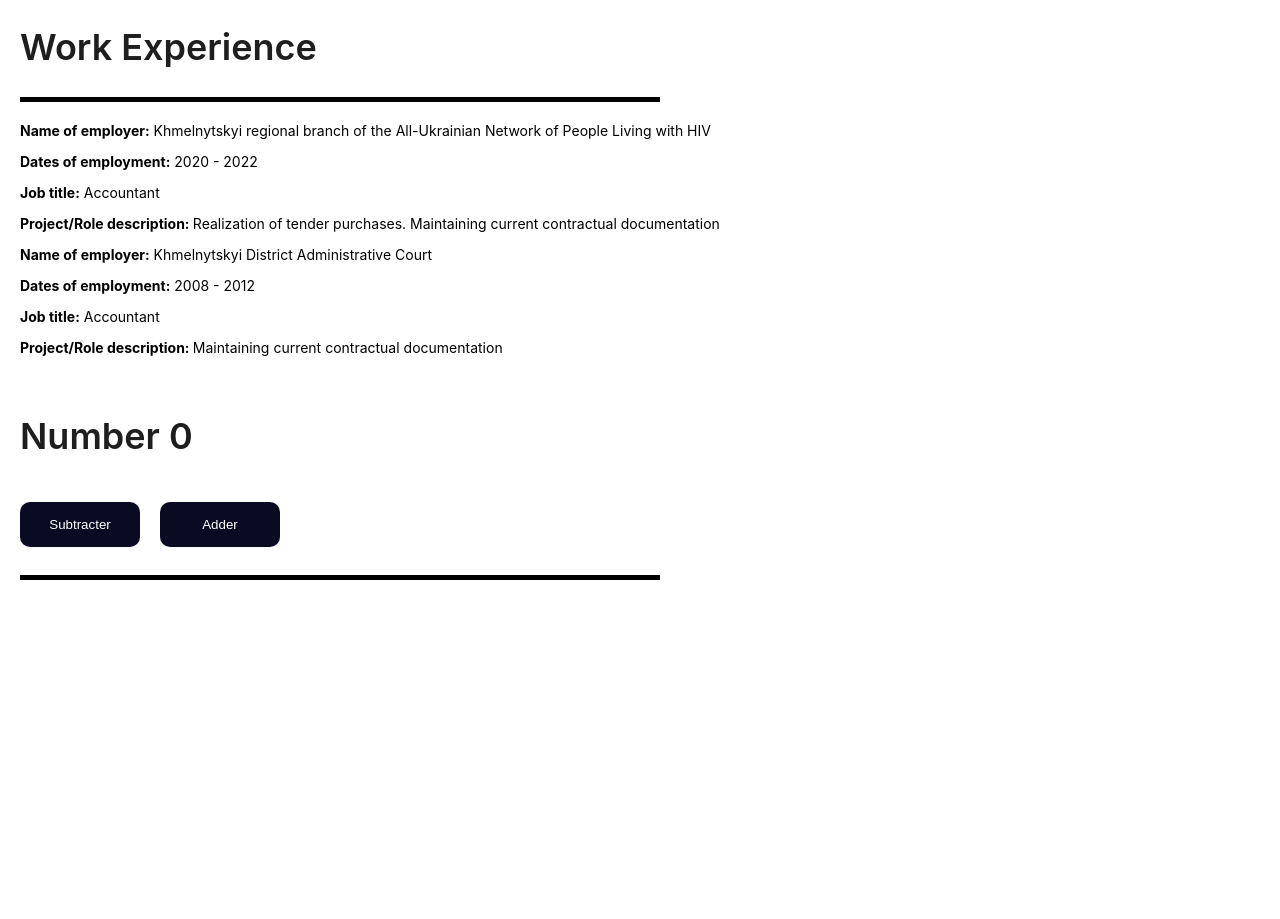
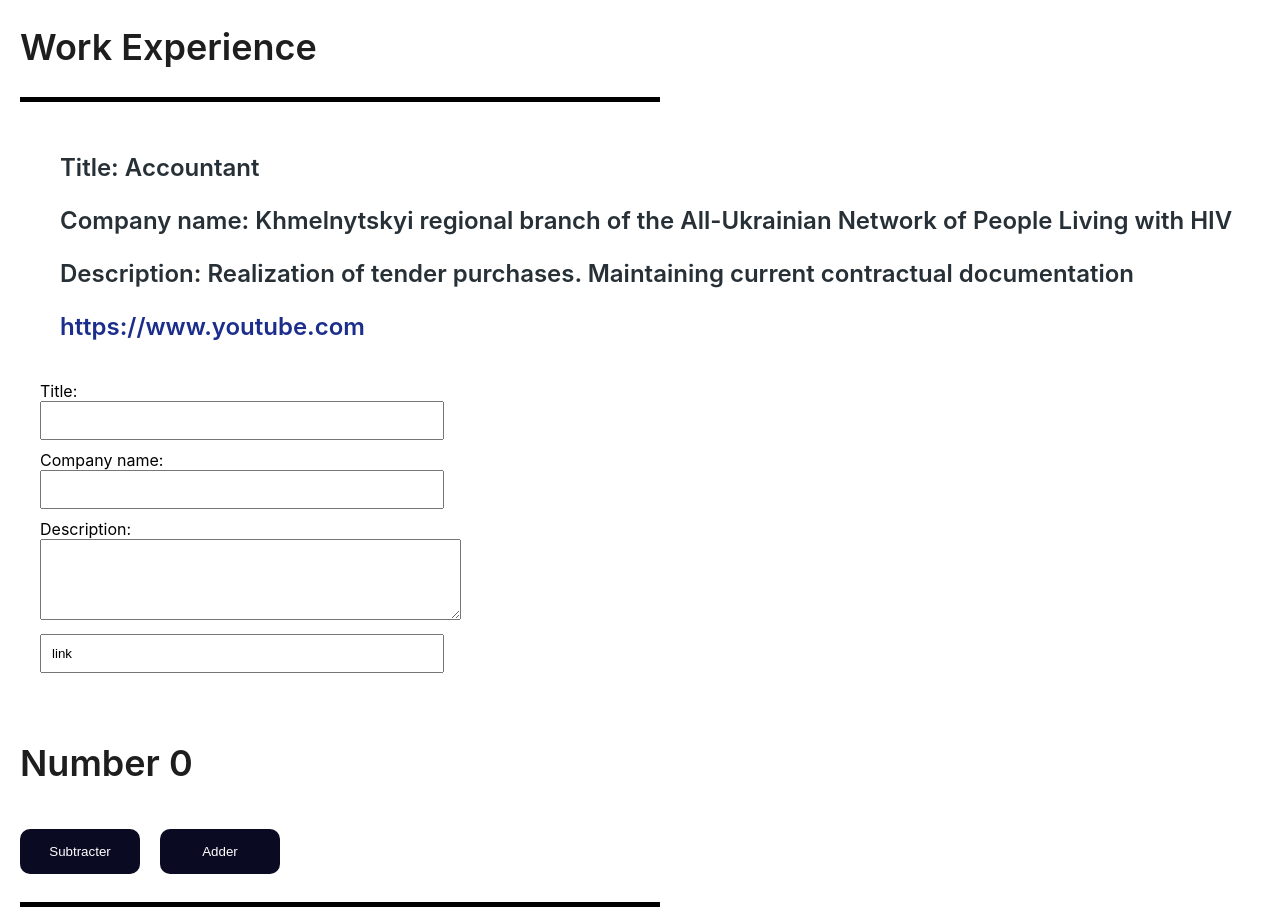
Before and after one commit to Sveta2808/React_HW-36, a React (Create React App) app in the folder my-react/: page / in a window 1280 px wide. Shown: the part 840-1759 px from the top of the page. Before the commit the page ends 1440 px from the top, so only its background shows below. Built offline with nearby package versions, Linux system fonts and the light colour scheme.

Commit message:
form added

```diff
--- a/my-react/src/App.css
+++ b/my-react/src/App.css
@@ -1,6 +1,17 @@
 .App {
   text-align: left;
 
+}
+
+input {
+  width: 380px;
+  padding: 10px;
+  margin-bottom: 10px;
+
+}
+
+textarea{
+  margin-bottom: 10px;
 }
 
 .my_photo {
@@ -71,3 +82,7 @@
   min-width: 120px;
   margin-right: 20px;
 }
+
+.form {
+  margin: 40px;
+}
--- a/my-react/src/App.js
+++ b/my-react/src/App.js
@@ -5,7 +5,17 @@ import { ContInfo } from './components/ContInfo';
 import { My_Photo } from './components/Photo';
 import MyImg from './images/photo.jpg';
 import { Counter } from './components/Counter';
+import {Form} from './components/Form';
 
+const initialExperience = [
+  {
+    id: 1,
+    title: 'Accountant',
+    name: 'Khmelnytskyi regional branch of the All-Ukrainian Network of People Living with HIV',
+    description:'Realization of tender purchases. Maintaining current contractual documentation',
+    link: 'https://www.youtube.com'
+  }
+]
 
 function App() {
   return (
@@ -13,7 +23,8 @@ function App() {
 
       <My_Photo img={MyImg} />
       <ContInfo />
-      <Experience />
+      <Experience items={initialExperience} />
+      <Form />
       <Counter />
     </div>
   );
--- a/my-react/src/components/Experience.js
+++ b/my-react/src/components/Experience.js
@@ -1,25 +1,19 @@
-export function Experience() {
+export function Experience({ items }) {
     return (
         <div>
-        <h3 class="title-main">Work Experience</h3>
-        <div class="work-experience">
-            <p><strong>Name of employer:</strong> Khmelnytskyi regional branch of the All-Ukrainian Network of People Living with
-                HIV</p>
-            <p><strong>Dates of employment:</strong> 2020 - 2022</p>
-            <p><strong>Job title:</strong> Accountant</p>
-            <p><strong>Project/Role description: </strong> Realization of tender purchases. Maintaining current contractual
-                documentation
-            </p>
+            <h3 class="title-main">Work Experience</h3>
+            <div class="work-experience">
+                <ul className="contact-info">
+                    {items.map(item => (
+                        <li key={item.id}>Title: {item.title}
+                            <p>Company name: {item.name} </p>
+                            <p>Description: {item.description} </p>
+                            <a class="contact-info-link" href="">{item.link}</a>
+                        </li>
+                    ))}
+                </ul>
+            </div>
         </div>
-        <div class="work-experience">
-            <p><strong>Name of employer:</strong> Khmelnytskyi District Administrative Court</p>
-            <p><strong>Dates of employment:</strong> 2008 - 2012</p>
-            <p><strong>Job title:</strong> Accountant</p>
-            <p><strong>Project/Role description: </strong> Maintaining current contractual documentation</p>
-        </div>
-        </div>
-
-
     )
 
 }
--- /dev/null
+++ b/my-react/src/components/Form.js
@@ -0,0 +1,23 @@
+export function Form() {
+    return (
+        <div>
+
+            <form className="form">
+                Title:<br></br>
+                <input type="text" name="title" />
+                <br></br>
+                Company name:<br></br>
+                <input type="text" name="name" />
+
+                <br></br>
+                <label for="Description">Description:</label>
+                <br></br>
+                <textarea rows="5" cols="50" name="description"
+                    id="Description">
+                </textarea>
+                <br></br>
+                <input type="text" value="link" />
+            </form>
+        </div>
+    );
+}
```
